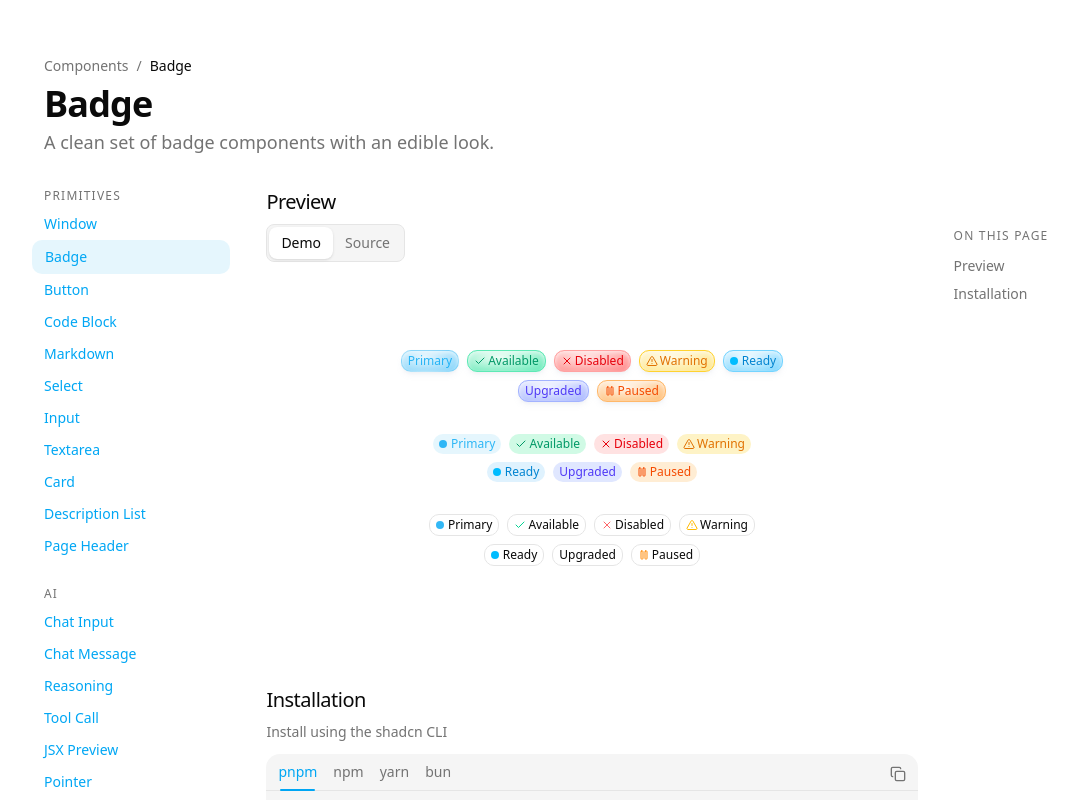
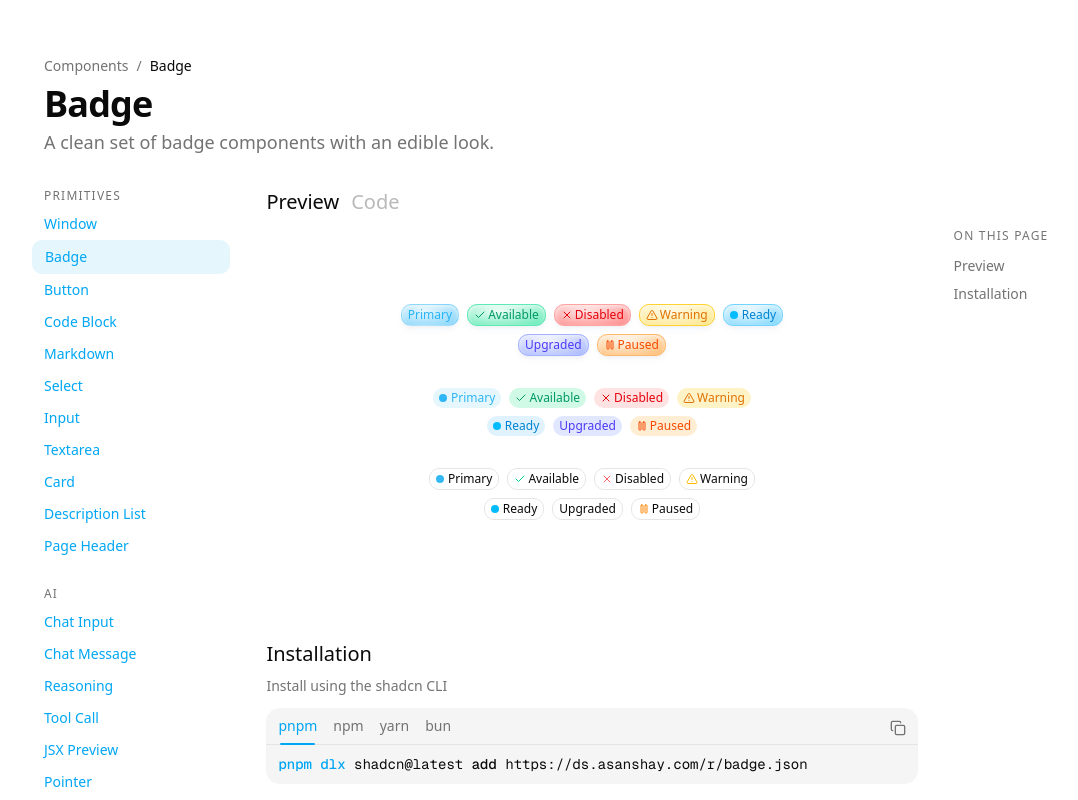
Before and after one commit to SuperAce100/design-system, a Next.js app: page /badge in a window 1280 px wide. Shown: the whole page, without its empty margins (48-1126 px from the left). Built offline with nearby package versions, Linux system fonts and the light colour scheme.

Commit message:
More docs page

```diff
--- a/app/[component]/page.tsx
+++ b/app/[component]/page.tsx
@@ -80,7 +80,6 @@ export default function ComponentPage({ params }: { params: { component: string
         </div>
         <div className="flex flex-col flex-1 gap-12 col-span-3 overflow-y-auto scroll-smooth">
           <section id="preview" className="px-1">
-            <h2 className="text-xl font-medium tracking-tight mb-2">Preview</h2>
             <ComponentFrame
               key={meta.id}
               title="Live preview"
@@ -92,7 +91,7 @@ export default function ComponentPage({ params }: { params: { component: string
             </ComponentFrame>
           </section>
           <section id="installation" className="px-1">
-            <h2 className="text-xl font-medium tracking-tight mb-2">Installation</h2>
+            <h2 className="text-xl font-medium mb-2">Installation</h2>
             <p className="text-sm text-muted-foreground mb-3">Install using the shadcn CLI</p>
             <ScriptCopyBtn
               commandMap={{
--- a/components/component-frame.tsx
+++ b/components/component-frame.tsx
@@ -47,32 +47,32 @@ export default function ComponentFrame({
       id={id}
     >
       <div className="flex items-center justify-between gap-3">
-        <div className="inline-flex items-center rounded-md border bg-muted p-0.5">
+        <div className="inline-flex items-center gap-3">
           <button
             type="button"
             onClick={() => setActiveTab("demo")}
             aria-selected={activeTab === "demo"}
             className={cn(
-              "px-3 py-1.5 text-sm rounded-md transition-colors",
+              "text-xl font-medium rounded-md transition-colors",
               activeTab === "demo"
-                ? "bg-background text-foreground shadow"
-                : "text-muted-foreground hover:text-foreground"
+                ? "text-foreground"
+                : "text-muted-foreground/50 hover:text-foreground/80"
             )}
           >
-            Demo
+            Preview
           </button>
           <button
             type="button"
             onClick={() => setActiveTab("source")}
             aria-selected={activeTab === "source"}
             className={cn(
-              "px-3 py-1.5 text-sm rounded-md transition-colors",
+              "text-xl font-medium rounded-md transition-colors",
               activeTab === "source"
-                ? "bg-background text-foreground shadow"
-                : "text-muted-foreground hover:text-foreground"
+                ? "text-foreground"
+                : "text-muted-foreground/50 hover:text-foreground/80"
             )}
           >
-            Source
+            Code
           </button>
         </div>
       </div>
```
